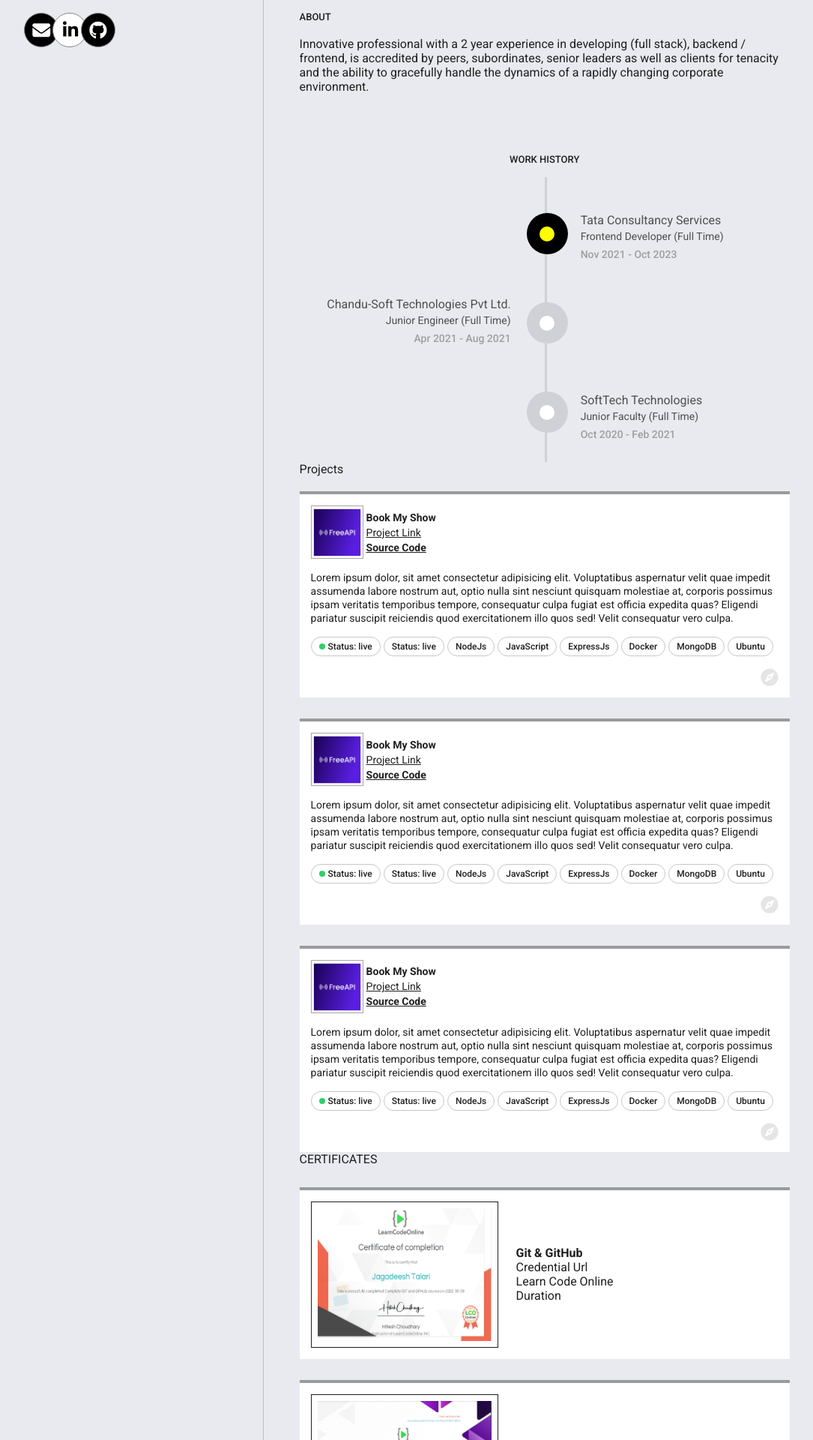
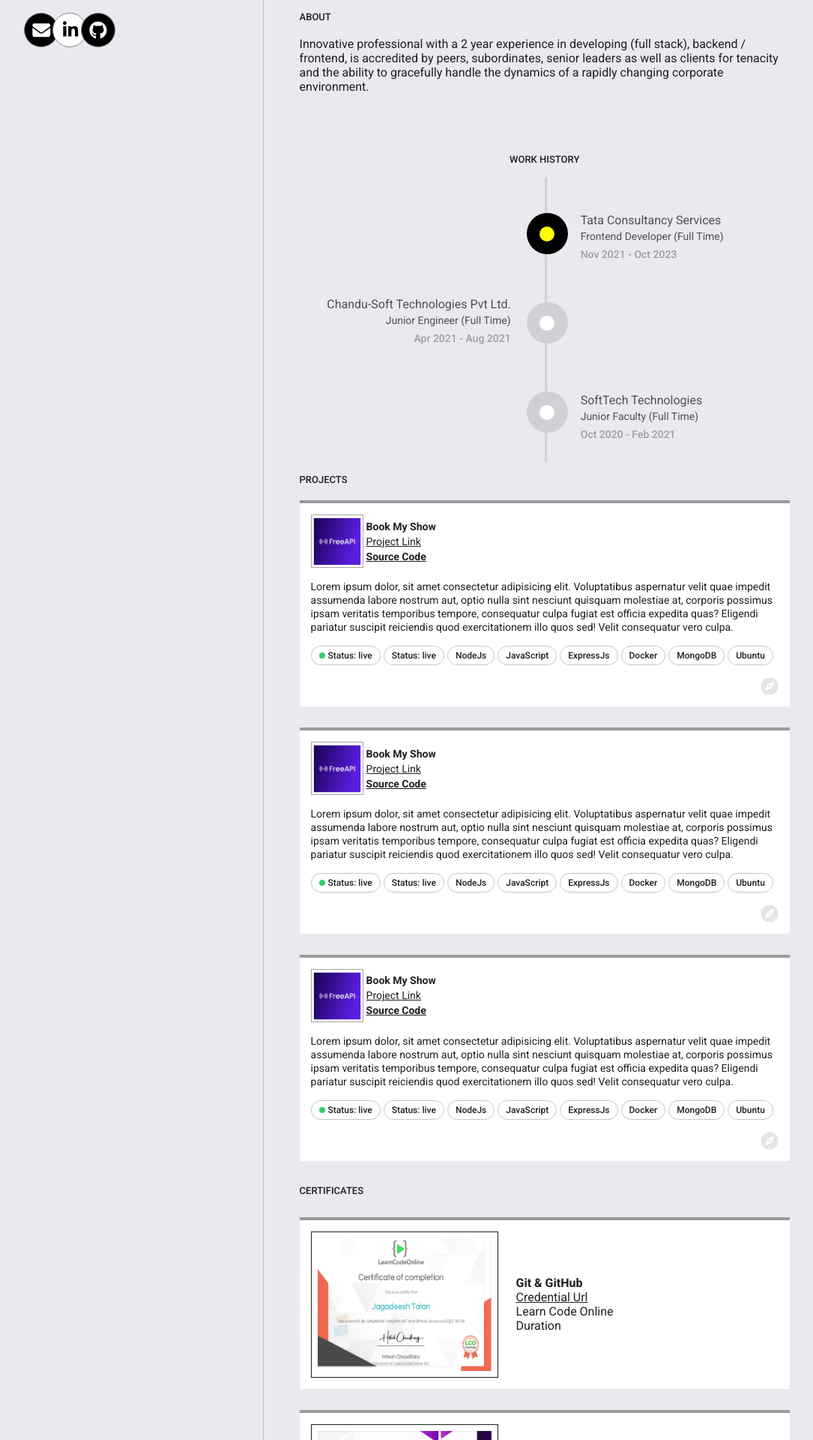
Before and after one commit to JagadeeshTalari/NewPortfolio_V2, a React (Vite) app: page / in a window 1280 px wide. Shown: the part 640-2560 px from the top of the page at 75% size, without its empty margins (115-1200 px from the left). Built offline with nearby package versions, Linux system fonts and the light colour scheme.

Commit message:
Certificates & Articles section css edited

```diff
--- a/src/Components/About/WorkHistory.css
+++ b/src/Components/About/WorkHistory.css
@@ -1,5 +1,5 @@
 #workHistory {
-margin-top: 5rem;
+padding-top: 5rem;
 }
 
 #workHistory>h4{
--- a/src/Components/About/WorkHistory.jsx
+++ b/src/Components/About/WorkHistory.jsx
@@ -1,6 +1,6 @@
 import React from 'react'
 import "./WorkHistory.css"
-import Circles from './circles'
+import Circles from './Circles'
 
 const WorkHistory = () => {
   return (
--- a/src/Components/Articles/Article.css
+++ b/src/Components/Articles/Article.css
@@ -1,5 +1,5 @@
 .blog_img{
-    width: 300px;
+    min-width: 300px;
     height: 195px;
     border: 2px solid #fffc3a;
     padding: 5px;
--- a/src/Components/Articles/Articles.jsx
+++ b/src/Components/Articles/Articles.jsx
@@ -6,7 +6,7 @@
 const Articles = () => {
   return (
     <div id='articles' className='articles-section'>
-        <div>ARTICLES</div>
+        <div className='connect'>ARTICLES</div>
         <Article image={githubCertificate}/>
         <Article image={htmlCertificate}/>
         <Article/>
--- a/src/Components/Certifications/Certificate.css
+++ b/src/Components/Certifications/Certificate.css
@@ -1,3 +1,9 @@
+.articles-section .connect{
+    margin-top: 2rem;
+}
+
+/* certificate */
+
 
 .certificate_img{
     padding: 8px;
@@ -5,3 +11,8 @@
     height: 195px;
     border: 0.5px solid #1f1f1f;
 }
+
+.credentialLink{
+    text-decoration: underline;
+    text-decoration-thickness: 1px;
+}
--- a/src/Components/Certifications/Certificate.jsx
+++ b/src/Components/Certifications/Certificate.jsx
@@ -7,7 +7,7 @@
       <img className='article_img certificate_img' src={image} alt="" />
       <div>
         <h4>Git & GitHub</h4>
-        <a href="">Credential Url</a>
+        <a className='credentialLink' href="">Credential Url</a>
         <p>Learn Code Online</p>
         <p>Duration</p>
       </div>
--- a/src/Components/Certifications/Certifications.jsx
+++ b/src/Components/Certifications/Certifications.jsx
@@ -1,4 +1,6 @@
 import React from 'react'
+import "./Certificate.css"
+
 import Certificate from './Certificate'
 import githubCertificate from "../../assets/git_github_certificate.png"
 import htmlCertificate from "../../assets/html_css_certificate.png"
@@ -6,7 +8,7 @@
 const Certifications = () => {
   return (
     <div className='articles-section'>
-        <div>CERTIFICATES</div>
+        <div className='connect'>CERTIFICATES</div>
         <Certificate image={githubCertificate}/>
         <Certificate image={htmlCertificate}/>
         <Certificate/>
--- a/src/Components/Projects/Projects.jsx
+++ b/src/Components/Projects/Projects.jsx
@@ -5,7 +5,7 @@
 const Projects = () => {
   return (
     <div id='projects' className='projects-section'>
-      <div>Projects</div>
+      <div className='connect'>PROJECTS</div>
       <div className="articles-section">
         <Project/>
         <Project/>
```
